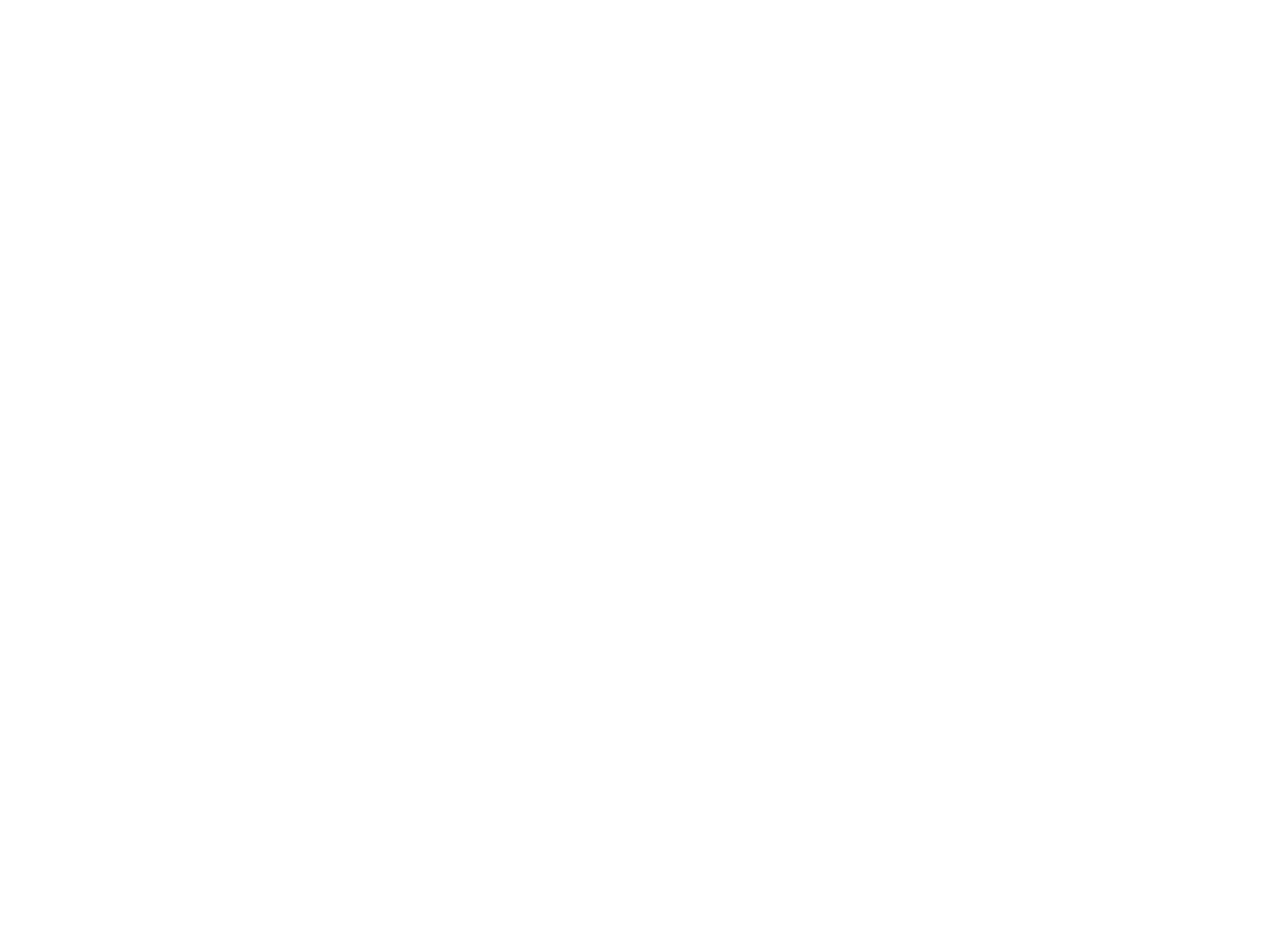
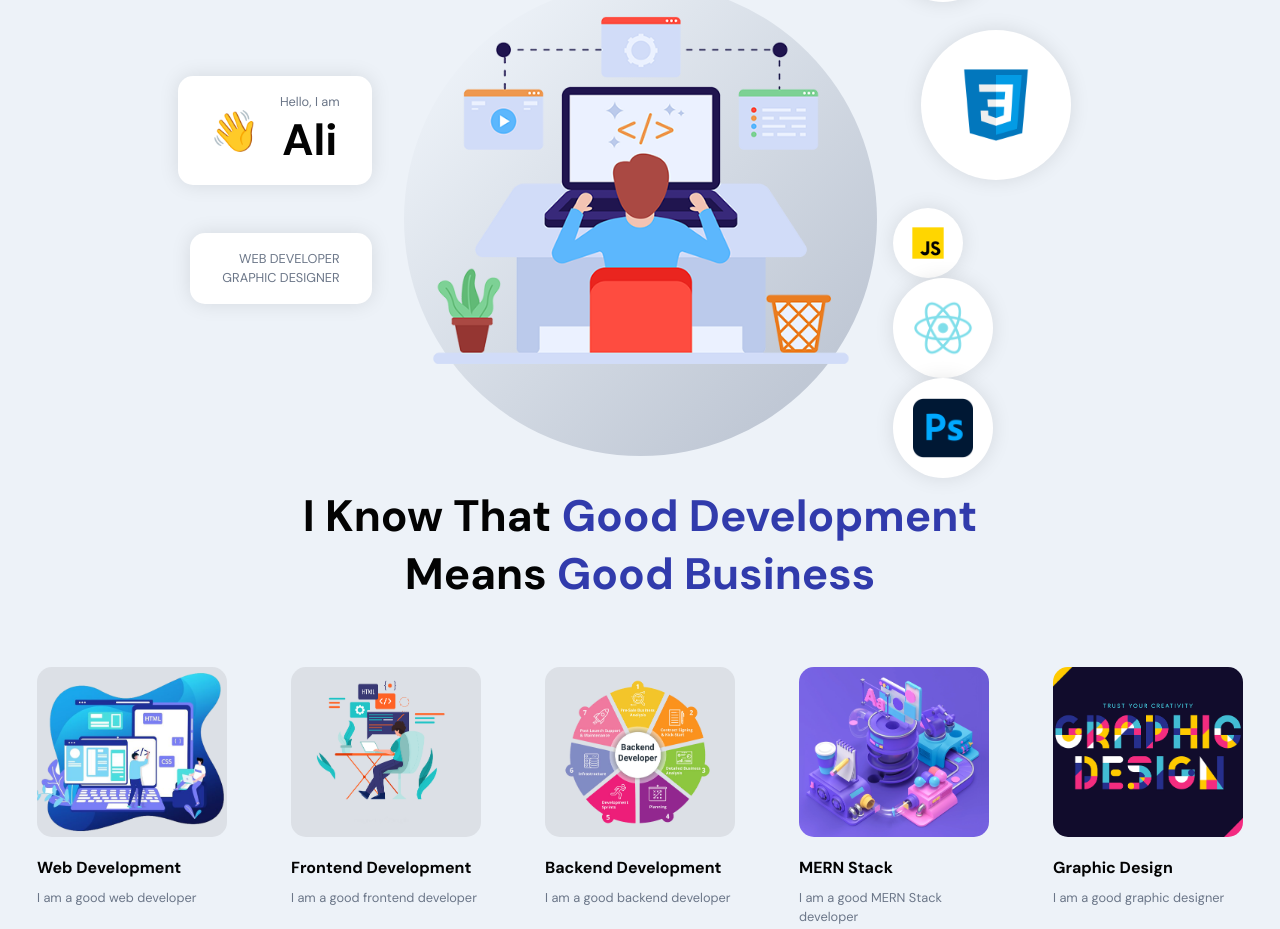
Before and after one commit to leewebstechnologies/aaa_frontend, a React (Create React App) app: page / in a window 1280 px wide. Shown: the part 203-1132 px from the top of the page. Before the commit the page ends 800 px from the top, so only its background shows below. Built offline with nearby package versions, Linux system fonts and the light colour scheme.

Commit message:
confidential data stored

```diff
--- a/src/container/about/About.jsx
+++ b/src/container/about/About.jsx
@@ -1,7 +1,71 @@
 import "./about.scss";
+import { useState, useEffect } from "react";
+import { motion } from "framer-motion";
+import { images } from "../../constants";
+
+const abouts = [
+  {
+    title: "Web Development",
+    description: "I am a good web developer",
+    imgUrl: images.about0,
+  },
+  {
+    title: "Frontend Development",
+    description: "I am a good frontend developer",
+    imgUrl: images.about1,
+  },
+  {
+    title: "Backend Development",
+    description: "I am a good backend developer",
+    imgUrl: images.about2,
+  },
+  {
+    title: "MERN Stack",
+    description: "I am a good MERN Stack developer",
+    imgUrl: images.about04,
+  },
+  {
+    title: "Graphic Design",
+    description: "I am a good graphic designer",
+    imgUrl: images.about3,
+  },
+  {
+    title: "Arabic and Islamic Education",
+    description: "I am a good teacher",
+    imgUrl: images.about4,
+  },
+];
 
 const About = () => {
-  return <div>About</div>;
+  return (
+    <>
+      <h2 className="head-text">
+        I know that
+        <span> Good Development</span>
+        <br /> means
+        <span> Good Business</span>
+      </h2>
+      <div className="app__profiles">
+        {abouts.map((about, index) => (
+          <motion.div
+            whileInView={{ opacity: 1 }}
+            whileHover={{ scale: 1.1 }}
+            transition={{ duration: 0.5, type: "tween" }}
+            className="app__profile-item"
+            key={about.title + index}
+          >
+            <img src={about.imgUrl} alt={about.title} />
+            <h2 className="bold-text" style={{ marginTop: 20 }}>
+              {about.title}
+            </h2>
+            <p className="p-text" style={{ marginTop: 10 }}>
+              {about.description}
+            </p>
+          </motion.div>
+        ))}
+      </div>
+    </>
+  );
 };
 
 export default About;
--- a/src/container/about/about.scss
+++ b/src/container/about/about.scss
@@ -0,0 +1,38 @@
+.app__about {
+  flex: 1;
+  width: 100%;
+  flex-direction: column;
+}
+
+.app__profiles {
+  display: flex;
+  justify-content: center;
+  align-items: flex-start;
+  flex-wrap: wrap;
+  margin-top: 2rem;
+}
+
+.app__profile-item {
+  width: 190px;
+  display: flex;
+  justify-content: flex-start;
+  align-items: flex-start;
+  flex-direction: column;
+  margin: 2rem;
+
+  img {
+    width: 100%;
+    height: 170px;
+    border-radius: 15px;
+    object-fit: cover;
+  }
+
+  @media screen and (min-width: 2000px) {
+    width: 370px;
+    margin: 2rem 4rem;
+
+    img {
+      height: 320px;
+    }
+  }
+}
--- a/src/container/header/Header.jsx
+++ b/src/container/header/Header.jsx
@@ -1,7 +1,73 @@
 import "./header.scss";
+import { motion } from "framer-motion";
+import { images } from "../../constants";
+
+const scaleVariants = {
+  whileInView: {
+    scale: [0, 1],
+    opacity: [0, 1],
+    transition: {
+      duration: 1,
+      ease: "easeInOut",
+    },
+  },
+};
 
 const Header = () => {
-  return <div>Header</div>;
+  return (
+    <div id="home" className="app__header app__flex">
+      <motion.div
+        whileInView={{ x: [-100, 0], opacity: [0, 1] }}
+        transition={{ duration: 0.5 }}
+        className="app__header-info"
+      >
+        <div className="app__header-badge">
+          <div className="badge-cmp app__flex">
+            <span>👋</span>
+            <div style={{ marginLeft: 20 }}>
+              <p className="p-text">Hello, I am</p>
+              <h1 className="head-text">Ali</h1>
+            </div>
+          </div>
+          <div className="tag-cmp app__flex">
+            <p className="p-text">Web Developer</p>
+            <p className="p-text">Graphic Designer</p>
+          </div>
+        </div>
+      </motion.div>
+      <motion.div
+        whileInView={{ opacity: [0, 1] }}
+        transition={{ duration: 0.5, delayChildren: 0.5 }}
+        className="app__header-img"
+      >
+        <img src={images.profile} alt="profile_bg" />
+        <motion.img
+          whileInView={{ scale: [0, 1] }}
+          transition={{ duration: 1, ease: "easeInOut" }}
+          src={images.circle}
+          alt="profile_circle"
+          className="overlay_circle"
+        />
+      </motion.div>
+      <motion.div
+        variants={scaleVariants}
+        whileInView={scaleVariants.whileInView}
+        className="app__header-circles"
+      >
+        {[
+          images.html,
+          images.css,
+          images.javascript,
+          images.react,
+          images.ps,
+        ].map((circle, index) => (
+          <div className="circle-cmp app__flex" key={`circle-${index}`}>
+            <img src={circle} alt="profile_bg" />
+          </div>
+        ))}
+      </motion.div>
+    </div>
+  );
 };
 
 export default Header;
--- a/src/container/header/header.scss
+++ b/src/container/header/header.scss
@@ -0,0 +1,184 @@
+#home {
+  position: relative;
+  background: url("../../assets/bgIMG.png");
+}
+
+.app__header {
+  flex: 1;
+  width: 100%;
+  height: 100%;
+  flex-direction: row;
+
+  padding: 6rem 2rem 0rem;
+
+  @media screen and (min-width: 2000px) {
+    padding-top: 8rem;
+  }
+
+  @media screen and (max-width: 1200px) {
+    flex-direction: column;
+  }
+
+  @media screen and (max-width: 450px) {
+    padding: 6rem 1rem 2rem;
+  }
+}
+
+.app__header-info {
+  flex: 0.65;
+  display: flex;
+  flex-direction: column;
+  justify-content: flex-start;
+  align-items: flex-start;
+  height: 100%;
+
+  margin: 0 2rem;
+
+  @media screen and (max-width: 1200px) {
+    width: 100%;
+    margin-right: 0rem;
+  }
+}
+
+.app__header-badge {
+  width: 100%;
+  display: flex;
+  justify-content: flex-end;
+  align-items: flex-end;
+  flex-direction: column;
+
+  .badge-cmp,
+  .tag-cmp {
+    padding: 1rem 2rem;
+    background: var(--white-color);
+    border-radius: 15px;
+    flex-direction: row;
+    width: auto;
+
+    box-shadow: 0px 0px 20px rgba(0, 0, 0, 0.1);
+  }
+
+  .tag-cmp {
+    flex-direction: column;
+    margin-top: 3rem;
+
+    p {
+      width: 100%;
+      text-transform: uppercase;
+      text-align: right;
+    }
+  }
+
+  span {
+    font-size: 2.5rem;
+
+    @media screen and (min-width: 2000px) {
+      font-size: 5rem;
+    }
+  }
+
+  @media screen and (max-width: 1200px) {
+    justify-content: flex-start;
+    align-items: flex-start;
+  }
+}
+
+.app__header-circles {
+  flex: 0.75;
+  display: flex;
+  flex-direction: column;
+  justify-content: space-evenly;
+  align-items: flex-start;
+  height: 100%;
+  margin-left: 1rem;
+
+  div {
+    width: 100px;
+    height: 100px;
+    border-radius: 50%;
+
+    background: var(--white-color);
+    box-shadow: 0px 0px 20px rgba(0, 0, 0, 0.1);
+
+    img {
+      width: 60%;
+      height: 60%;
+    }
+  }
+
+  // circles with different height & width
+
+  div:nth-child(1) {
+    width: 100px;
+    height: 100px;
+  }
+
+  div:nth-child(2) {
+    margin: 1.75rem;
+    width: 150px;
+    height: 150px;
+  }
+
+  div:nth-child(3) {
+    width: 70px;
+    height: 70px;
+  }
+
+  @media screen and (min-width: 2000px) {
+    div:nth-child(2) {
+      width: 400px;
+      height: 400px;
+    }
+
+    div:nth-child(3) {
+      width: 170px;
+      height: 170px;
+    }
+
+    div:nth-child(1) {
+      width: 200px;
+      height: 200px;
+    }
+  }
+
+  @media screen and (max-width: 1200px) {
+    width: 100%;
+    flex-direction: row;
+    flex-wrap: wrap;
+    margin-left: 0;
+
+    div {
+      margin: 1rem;
+    }
+  }
+}
+
+.app__header-img {
+  flex: 1;
+  height: 100%;
+
+  display: flex;
+  justify-content: flex-end;
+  align-items: flex-end;
+  position: relative;
+
+  img {
+    width: 100%;
+    object-fit: contain;
+    z-index: 1;
+  }
+
+  .overlay_circle {
+    position: absolute;
+    left: 0;
+    right: 0;
+    bottom: 0;
+    z-index: 0;
+    width: 100%;
+    height: 90%;
+  }
+
+  @media screen and (max-width: 1200px) {
+    margin: 2rem 0;
+  }
+}
```
Also changed, not shown: src/client.js (added, +14 -0 lines).
